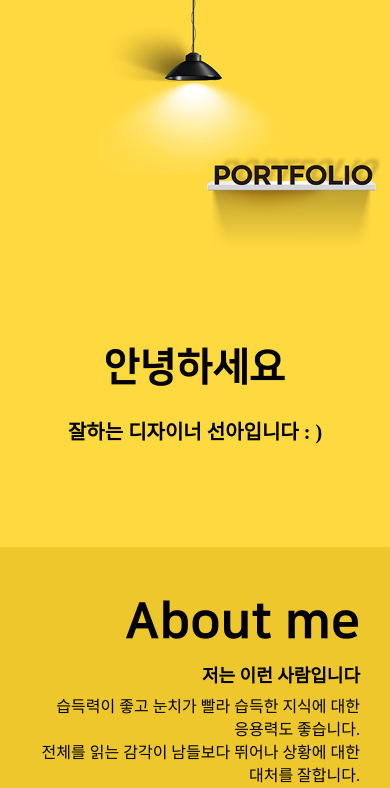
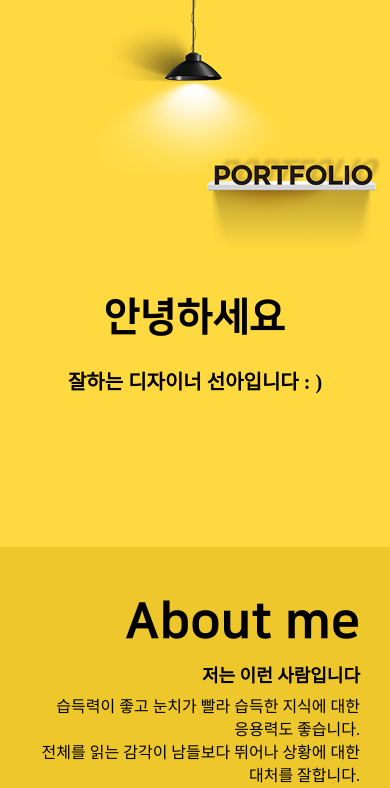
Before and after one commit to dakgogi99/dakgogi99.github.io, a plain HTML site: page index.html in a window 390 px wide. Shown: the part 53-841 px from the top of the page. Drawn offline with Linux system fonts and the light colour scheme; a web font is replaced by a local one.

Commit message:
mobile modify

```diff
--- a/css/mobile.css
+++ b/css/mobile.css
@@ -25,7 +25,7 @@ header {
   font-family: NanumSquareEB;
   font-size: 40px;
   text-align: center;
-  padding-top: 400px;
+  padding-top: 350px;
 }
 #web,
 #edit {
```
